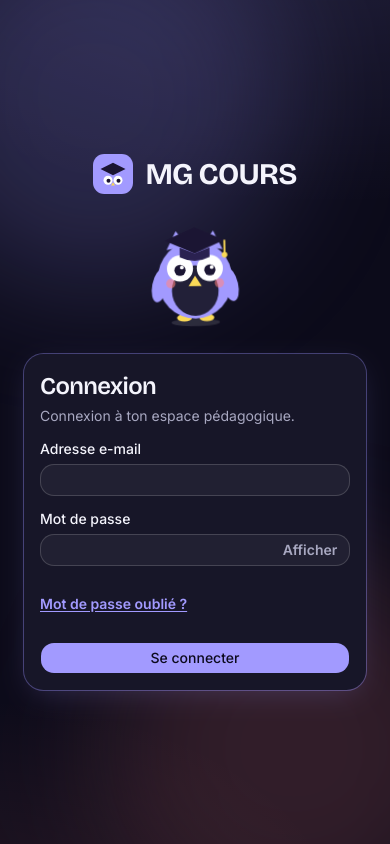
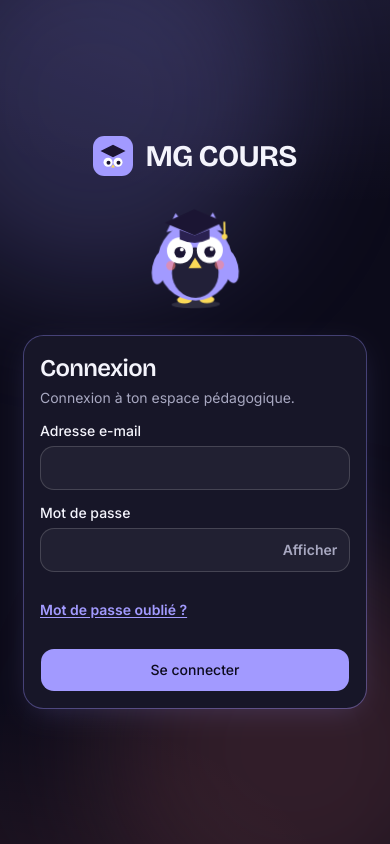
Before and after one commit to mariegautron/mg-cours, a Next.js app: page /login in a window 390 px wide. Built offline with nearby package versions, Linux system fonts and the light colour scheme; no server answers.

Commit message:
Adaptation écran du parcours préparer un module : cibles 44 px, pas de débordement, test 320 et 768 px

```diff
--- a/src/app/(app)/resources/page.tsx
+++ b/src/app/(app)/resources/page.tsx
@@ -323,7 +323,7 @@ export default async function ResourcesPage({ searchParams }: PageProps<"/resour
                 ))}
               </select>
             </div>
-            <label className="flex h-9 items-center gap-2 text-sm">
+            <label className="flex min-h-11 items-center gap-2 text-sm">
               <input type="checkbox" name="archived" value="1" defaultChecked={filters.archived} />
               Archivées
             </label>
@@ -336,11 +336,11 @@ export default async function ResourcesPage({ searchParams }: PageProps<"/resour
         className="flex flex-wrap items-end gap-3 rounded-xl border border-dashed p-3"
         aria-label="Création rapide"
       >
-        <div className="space-y-1">
+        <div className="max-w-full min-w-0 space-y-1">
           <Label htmlFor="draft-title">Ressource à construire</Label>
           <Input id="draft-title" name="title" required maxLength={200} placeholder="Titre" />
         </div>
-        <div className="space-y-1">
+        <div className="max-w-full min-w-0 space-y-1">
           <Label htmlFor="draft-note">Note d’intention</Label>
           <Input
             id="draft-note"
--- a/src/app/globals.css
+++ b/src/app/globals.css
@@ -251,3 +251,32 @@ html[data-text-size="xlarge"] {
 html {
   scroll-padding-bottom: 6rem;
 }
+
+/* Cibles tactiles d'au moins 44 px sur téléphone, tablette et écrans tactiles (RGAA 4.1 / WCAG 2.5.8). */
+@media (max-width: 64rem), (pointer: coarse) {
+  button:not([data-sidebar="rail"]):not([data-slot="switch"]):not(.sr-only),
+  [data-slot="button"],
+  select,
+  textarea,
+  summary,
+  input:not([type="checkbox"]):not([type="radio"]):not([type="hidden"]):not(.sr-only) {
+    min-height: 2.75rem;
+  }
+}
+@media (max-width: 64rem), (pointer: coarse) {
+  [data-slot="button"][data-size^="icon"],
+  button[data-sidebar="trigger"],
+  [data-search-trigger] {
+    min-width: 2.75rem;
+  }
+}
+
+/* Téléphone : un bouton à libellé long passe à la ligne au lieu de déborder de l'écran. */
+@media (max-width: 40rem) {
+  [data-slot="button"] {
+    height: auto;
+    max-width: 100%;
+    white-space: normal;
+    text-align: center;
+  }
+}
--- a/src/components/modules/expectations-editor.tsx
+++ b/src/components/modules/expectations-editor.tsx
@@ -306,7 +306,7 @@ export function ExpectationsEditor({
 
         {state.error ? <ActionError error={state.error} /> : null}
 
-        <div className="flex gap-3">
+        <div className="flex flex-wrap gap-3">
           <Button type="submit" disabled={saving}>
             {saving ? "Enregistrement…" : "Enregistrer les attendus"}
           </Button>
--- a/src/components/modules/module-documents.tsx
+++ b/src/components/modules/module-documents.tsx
@@ -97,7 +97,7 @@ export function DocumentSlot({
   const headingId = `doc-${kind}-title`;
 
   return (
-    <section aria-labelledby={headingId} className="space-y-3 rounded-lg border p-4">
+    <section aria-labelledby={headingId} className="min-w-0 space-y-3 rounded-lg border p-4">
       <div>
         <h3 id={headingId} className="font-medium">
           {title}
--- a/src/components/modules/session-list.tsx
+++ b/src/components/modules/session-list.tsx
@@ -39,11 +39,11 @@ export function SessionList({
       className="bg-card w-full min-w-0 rounded-3xl border p-3.5 shadow-sm lg:w-80 lg:flex-none"
     >
       <h2 id="ls" className="font-heading mx-1.5 text-lg font-bold">
-        Les {courses.length} séances
+        {courses.length > 1 ? `Les ${courses.length} séances` : "La séance"}
       </h2>
       <p className="text-muted-foreground mx-1.5 mb-2 text-[0.8rem]">
         {minutes ? `${hoursLabel(minutes)} sur ${totalHours} h · ` : ""}
-        {ready} sur {courses.length} prêtes
+        {ready} sur {courses.length} {courses.length > 1 ? "prêtes" : "prête"}
       </p>
       <ol>
         {courses.map((c, i) => {
```
Also changed, not shown: 4 other files (tests, documents, lock files or other folders).
